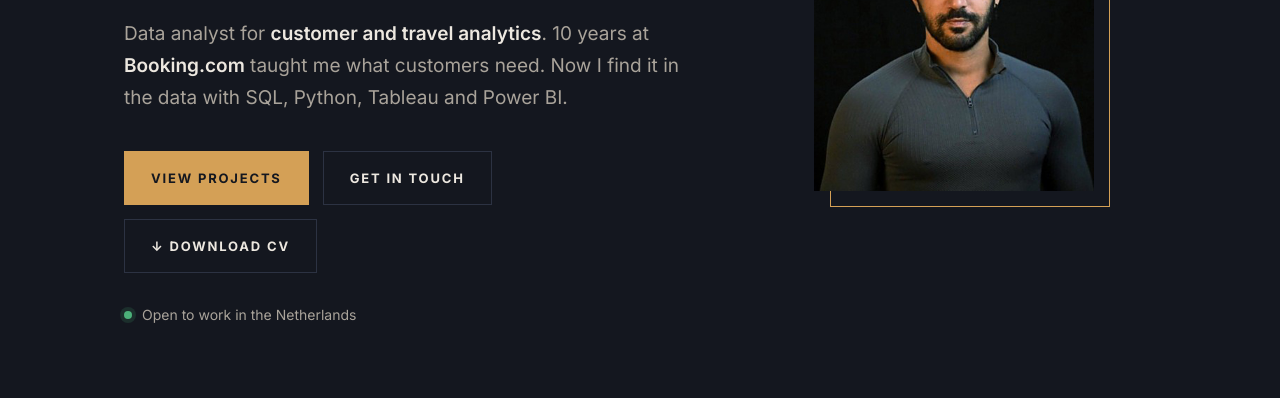
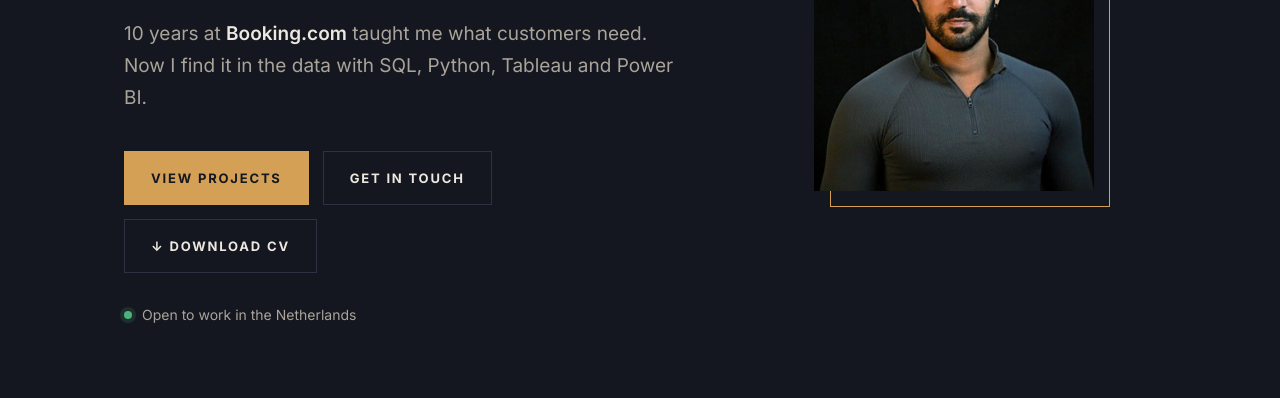
Before and after one commit to lervindelarosa-gif/lervindelarosa-gif.github.io, a plain HTML site: page index.html in a window 1280 px wide. Shown: the part 389-787 px from the top of the page. Drawn offline with nearby package versions, Linux system fonts and the light colour scheme.

Commit message:
Simplify hero intro line
Co-Authored-By: Claude Opus 5.5 <noreply@anthropic.com>

```diff
--- a/index.html
+++ b/index.html
@@ -250,7 +250,7 @@ button.tag::after{content:" \2192";opacity:.6}
       <div>
         <p class="label">Junior Data Analyst · The Hague</p>
         <h1>Lervin<em>de la Rosa</em></h1>
-        <p class="intro">Data analyst for <strong>customer and travel analytics</strong>. 10 years at <strong>Booking.com</strong> taught me what customers need. Now I find it in the data with SQL, Python, Tableau and Power BI.</p>
+        <p class="intro">10 years at <strong>Booking.com</strong> taught me what customers need. Now I find it in the data with SQL, Python, Tableau and Power BI.</p>
         <div class="btns">
           <a class="btn btn-solid" href="#projects">View projects</a>
           <a class="btn btn-line" href="#contact">Get in touch</a>
```
